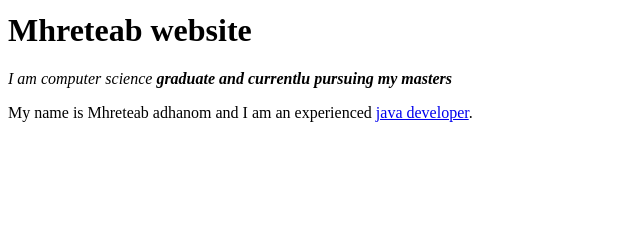
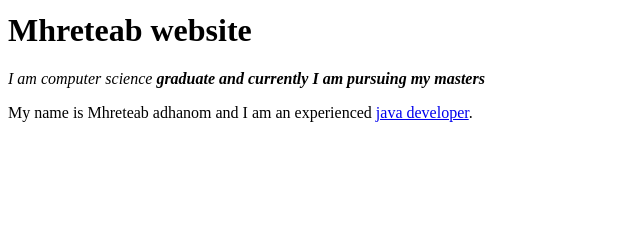
Before and after one commit to mberhe1993/CV, a plain HTML site: page index.html in a window 1280 px wide. Shown: the part 149-395 px from the top of the page, 407-1047 px from the left. Drawn offline with Linux system fonts and the light colour scheme.

Commit message:
speling check

```diff
--- a/index.html
+++ b/index.html
@@ -12,7 +12,7 @@
     <tr>
         <td><img src="images/new.png" alt="Mhreteab personal picture"></td>
         <td><h1>Mhreteab website</h1>
-            <p> <em>I am computer science <strong>graduate and currentlu pursuing my masters</strong> </em></p>
+            <p> <em>I am computer science <strong>graduate and currently I am pursuing my masters</strong> </em></p>
             <p>My name is Mhreteab adhanom and I am an experienced <a href="https://www.pexels.com/search/developer/">java developer</a>. </p></td>
     </tr>
    </table>
```
